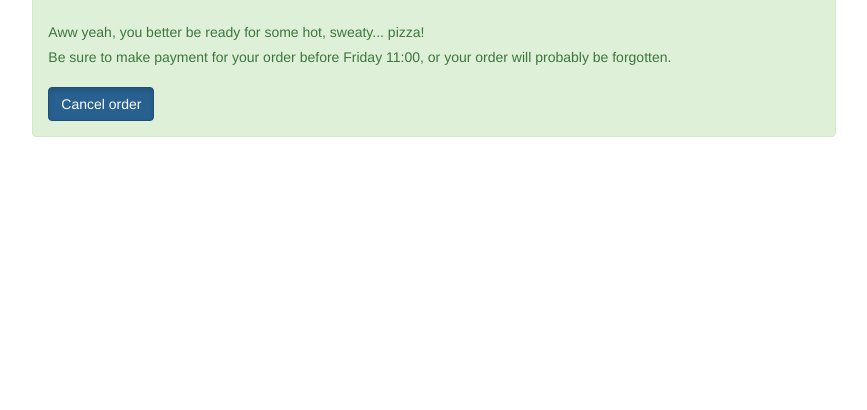
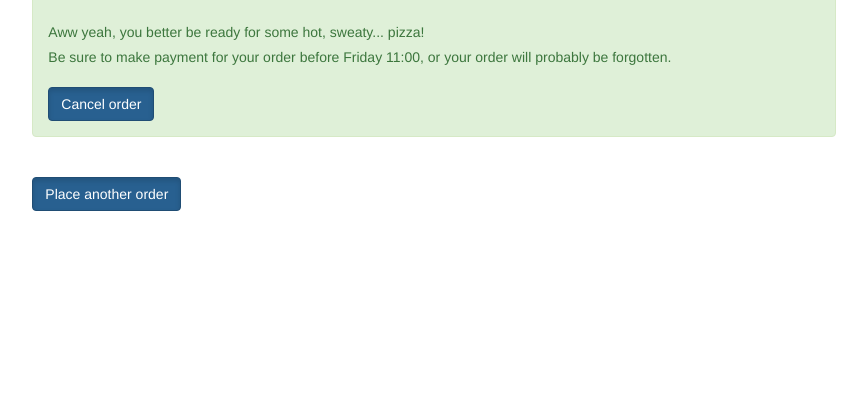
Before and after one commit to neoformit/pizza-club, a Django app: template form/templates/form/confirm.html in a window 1280 px wide. Shown: the part 400-810 px from the top of the page, without its empty margins (206-1073 px from the left). Run offline with Django 3.2, Linux system fonts and the light colour scheme; the template is opened without the code that fills it, so the values that code supplies are empty; some libraries are stand-ins or nearby versions.

Commit message:
Update confirm.html
Added "Place another order" button

```diff
--- a/form/templates/form/confirm.html
+++ b/form/templates/form/confirm.html
@@ -17,6 +17,8 @@
 	  <br>
     <a href="/cancel/" class="btn btn-primary btn active" role="button" aria-pressed="true">Cancel order</a>
 	</div>
+    <br>
+    <a href="" class="btn btn-primary btn active" role="button" aria-pressed="true">Place another order</a>
 </div>
 
 {% endblock %}
```
